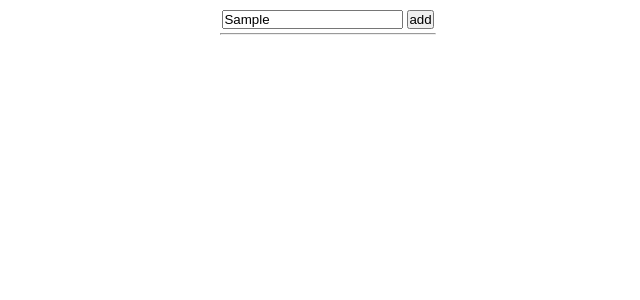
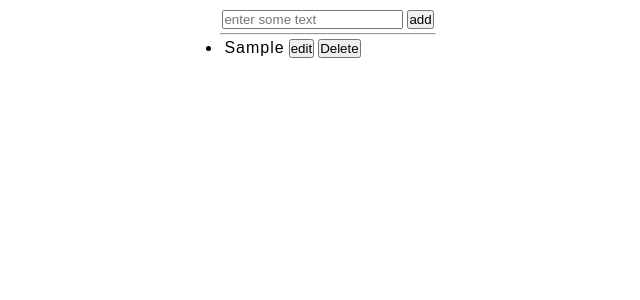
Before and after one commit to adakamahesh/react, a React (Create React App) app: page / in a window 1280 px wide. Both pictures are taken after typing "Sample" into the empty fields and a click on the button "add". Shown: the top 300 px of the page, without its empty margins (312-952 px from the left). Built offline with nearby package versions, Linux system fonts and the light colour scheme.

Commit message:
use state ex 3

```diff
--- a/src/use-state-hooks/UseState-ex-3.jsx
+++ b/src/use-state-hooks/UseState-ex-3.jsx
@@ -6,6 +6,10 @@ const Index = () => {
         text:"",
         id:"",
     });
+    const [editingItem,seteditingItem]=useState({
+        id:"",
+        isEditing:false
+    });
 
     const changemessage = (e) => {
         setmessage({
@@ -13,9 +17,62 @@ const Index = () => {
             text:e.target.value
         });
     };
-    const handelsubmit = (e) =>{
+    const handelSubmit = (e) =>{
         e.preventDefault();
-    }
+        let newTodo ={
+            text:message.text,
+            id:new Date().getTime().toString()
+        }
+        setlist([...list,newTodo]);//this is used to display the add element
+        setmessage({
+            text:"",
+            id:""
+        });
+    };
+
+    const handleDelete = (id) =>{
+        let newTodo =list.filter((eachItem)=>{
+            return eachItem.id !== id
+        });
+        setlist(newTodo);
+    };
+    const changeEditState=(id)=>{
+
+        seteditingItem({
+            ...editingItem,
+            id:id,
+            isEditing:true
+        });
+        let editableItem=list.find((eachItem)=>eachItem.id===id)
+        setmessage({
+            ...message,
+            text:editableItem.text,
+            id:editableItem.id
+        });
+        console.log(editableItem);
+    };
+    const handelEdit=(e)=>{
+        e.preventDefault();
+        let newTodos=list.map((eachItem)=>{
+            if(eachItem.id===editingItem.id){
+                return{
+                    text:message.text,
+                    id:editingItem.id
+                };
+            } else{
+                return eachItem;
+            }
+        });
+        setlist(newTodos);
+        setmessage({
+            text:"",
+            id:"",
+        });
+        seteditingItem({
+            id:"",
+            isEditing:false,
+        });
+    };
 
   return (
     <div>
@@ -27,17 +84,22 @@ const Index = () => {
               value={message.text}
               onChange={changemessage}
             />
-            <button onClick={handelsubmit} type='submit'>add</button>
+            {
+                editingItem.isEditing?<button onClick={handelEdit} type='submit'>edit</button>:<button onClick={handelSubmit} type='submit'>add</button>
+            }
         </form>
         <hr/>
+        {
+            list.length === 0 && <h3>There is no items in the list</h3>
+        }
         <ul>
             {
                 list.map((eachItem) =>{
                     const {text,id}=eachItem;
                     return <li key={id}>
                         <span>{text}</span>
-                        <button>edit</button>
-                        <button>Delete</button>
+                        <button onClick={()=>changeEditState(id)}>edit</button>
+                        <button onClick={()=> handleDelete(id)}>Delete</button>
                     </li>
                 })
             }
```
